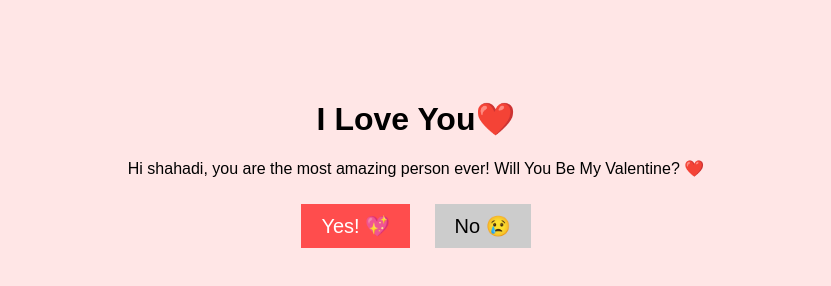
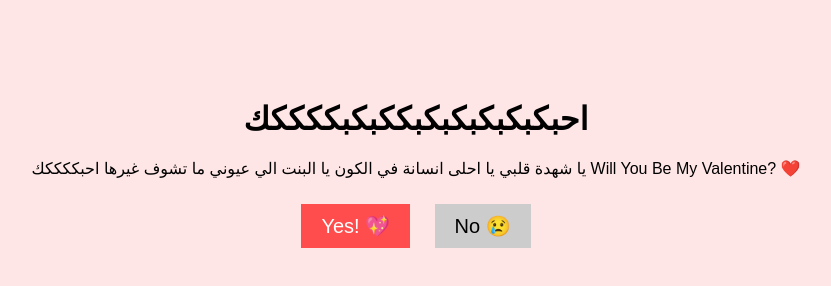
Before and after one commit to zyadd2323/love-site, a plain HTML site: page index.html in a window 1280 px wide. Shown: the whole page, without its empty margins (224-1055 px from the left). Drawn offline with Linux system fonts and the light colour scheme.

Commit message:
Update index.html

```diff
--- a/index.html
+++ b/index.html
@@ -10,8 +10,8 @@
 
 <body>
     <div class="container">
-        <h1>I Love You❤️</h1>
-        <p>Hi shahadi, you are the most amazing person ever! Will You Be My Valentine? ❤️</p>
+        <h1>احبكبكبكبكبكبككبكبككككك</h1>
+        <p>يا شهدة قلبي يا احلى انسانة في الكون يا البنت الي عيوني ما تشوف غيرها احبككككك Will You Be My Valentine? ❤️</p>
         <button id="yesButton">Yes! 💖</button>
         <button id="noButton">No 😢</button>
     </div>
```
